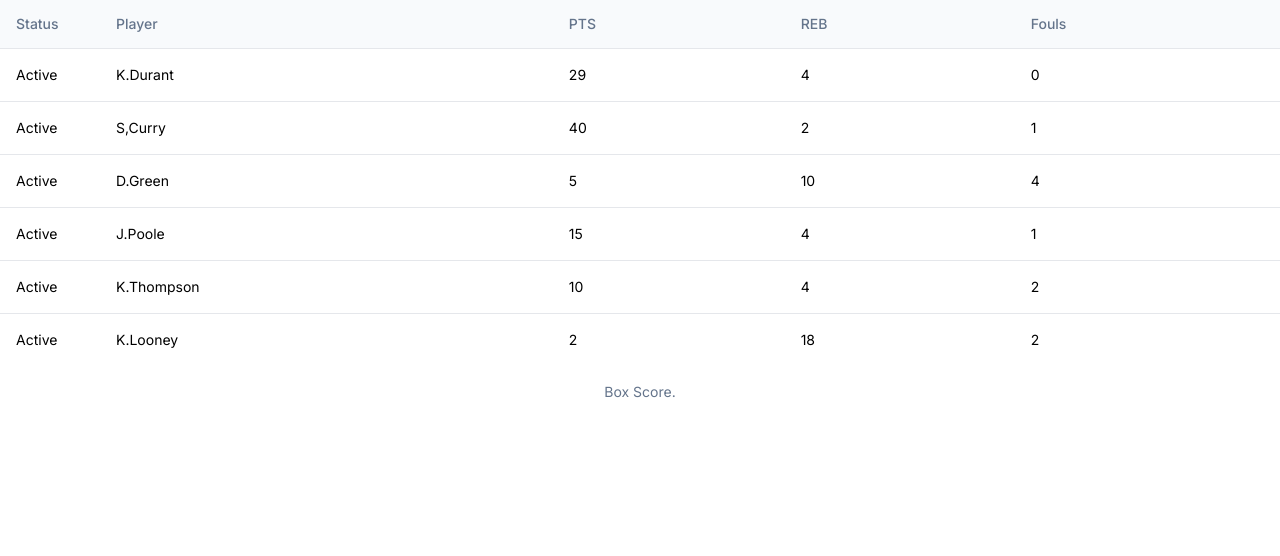
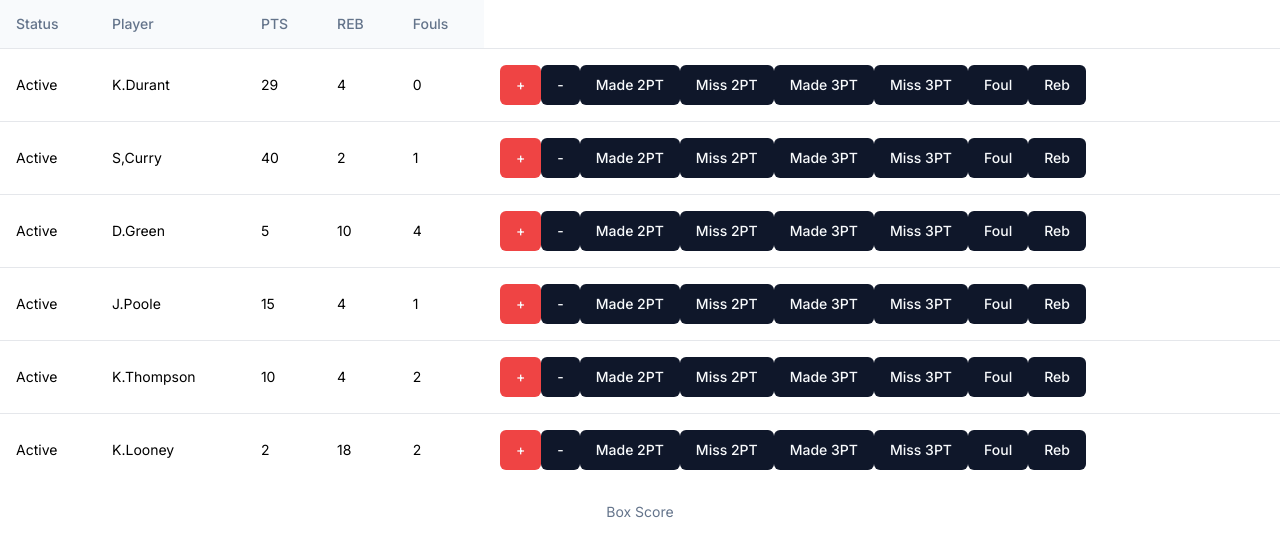
Before and after one commit to riqthedev/scorebook-app, a Next.js app: page / in a window 1280 px wide. Shown: the top 556 px of the page. Built offline with nearby package versions, Linux system fonts and the light colour scheme.

Commit message:
implement update stats

```diff
--- a/app/globals.css
+++ b/app/globals.css
@@ -6,6 +6,7 @@
 
 .player-buttons {
 
-    background-color: "green";
+    width: "10px";
+    height: "10px";
 
 }
--- a/components/shared/BoxScore.tsx
+++ b/components/shared/BoxScore.tsx
@@ -9,7 +9,7 @@
     TableRow,
   } from "@/components/ui/table"
 
-import PlayerRow from "./PlayerRow"
+import PlayerRows from "./PlayerRows"
 
 
 
@@ -19,10 +19,10 @@
 
     return (
         <Table>
-  <TableCaption>Box Score.</TableCaption>
+  <TableCaption>Box Score</TableCaption>
   <TableHeader>
     <TableRow>
-      <TableHead className="w-[100px]">Status</TableHead>
+      <TableHead>Status</TableHead>
       <TableHead>Player</TableHead>
       <TableHead>PTS</TableHead>
       <TableHead>REB</TableHead>
@@ -30,7 +30,7 @@
     </TableRow>
   </TableHeader>
   <TableBody>
-    <PlayerRow/>
+    <PlayerRows/>
   </TableBody>
 </Table>
 
--- a/components/shared/PlayerButtons.tsx
+++ b/components/shared/PlayerButtons.tsx
@@ -1,18 +1,24 @@
 "use client"
 
 import { Button } from "../ui/button"
+import { Stat } from "../shared/PlayerRows"
 
+interface Props {
+    updateStat: (stat: Stat) => void
+}
 
-export default function PlayerButtons () {
-
+export default function PlayerButtons (props: Props) {
+    const updateStat = props.updateStat
     return (
         <div className="player-buttons">
-            <Button>+</Button>
+            <Button className="bg-red-500">+</Button>
             <Button>-</Button>
-            <Button>Made 2PT</Button>
+            <Button onClick={() => updateStat("2P")}>Made 2PT</Button>
             <Button>Miss 2PT</Button>
             <Button>Made 3PT</Button>
             <Button>Miss 3PT</Button>
+            <Button>Foul</Button>
+            <Button>Reb</Button>
         </div>
     )
 }
--- a/components/shared/PlayerRow.tsx
+++ /dev/null
@@ -1,39 +0,0 @@
-"use client"
-
-import {
-    Table,
-    TableBody,
-    TableCaption,
-    TableCell,
-    TableHead,
-    TableHeader,
-    TableRow,
-  } from "@/components/ui/table"
-import PlayerButtons from "./PlayerButtons"
-
-
-export default function PlayerRow() {
-
-    const players = [
-        {id: 0, status: "Active", playerName: "K.Durant", points: 29, rebounds: 4, fouls: 0},
-        {id: 0, status: "Active", playerName: "S,Curry", points: 40, rebounds: 2, fouls: 1},
-        {id: 0, status: "Active", playerName: "D.Green", points: 5, rebounds: 10, fouls: 4},
-        {id: 0, status: "Active", playerName: "J.Poole", points: 15, rebounds: 4, fouls: 1},
-        {id: 0, status: "Active", playerName: "K.Thompson", points: 10, rebounds: 4, fouls: 2},
-        {id: 0, status: "Active", playerName: "K.Looney", points: 2, rebounds: 18, fouls: 2}
-      ]
-
-    return (
-        <>
-            {players.map(player => (
-                <TableRow key={player.id}>
-                    <TableCell>{player.status}</TableCell>
-                    <TableCell>{player.playerName}</TableCell>
-                    <TableCell>{player.points}</TableCell>
-                    <TableCell>{player.rebounds}</TableCell>
-                    <TableCell>{player.fouls}</TableCell>
-                </TableRow>
-            ))}
-        </>
-    )
-}
--- /dev/null
+++ b/components/shared/PlayerRows.tsx
@@ -0,0 +1,84 @@
+"use client"
+import { useState } from "react"
+import {
+    Table,
+    TableBody,
+    TableCaption,
+    TableCell,
+    TableHead,
+    TableHeader,
+    TableRow,
+} from "@/components/ui/table"
+import PlayerButtons from "./PlayerButtons"
+
+export interface Player {
+    id: number;
+    status: string;
+    playerName: string;
+    points: number;
+    rebounds: number;
+    fouls: number;
+}
+
+
+export type Stat = "rebounds" | "steals" | "FT" | "2P" | "3P" | "Miss 3P" | "Miss 2P" | "Miss FT" | "assist" | "block" | "foul"
+
+
+type Players = Player[]
+
+const initialPlayers: Players = [
+    { id: 1, status: "Active", playerName: "K.Durant", points: 29, rebounds: 4, fouls: 0 },
+    { id: 2, status: "Active", playerName: "S,Curry", points: 40, rebounds: 2, fouls: 1 },
+    { id: 3, status: "Active", playerName: "D.Green", points: 5, rebounds: 10, fouls: 4 },
+    { id: 4, status: "Active", playerName: "J.Poole", points: 15, rebounds: 4, fouls: 1 },
+    { id: 5, status: "Active", playerName: "K.Thompson", points: 10, rebounds: 4, fouls: 2 },
+    { id: 6, status: "Active", playerName: "K.Looney", points: 2, rebounds: 18, fouls: 2 }
+]
+const absurd = (x: never) => { }
+
+const updateStatGenerator = (players: Players, setPlayers: React.Dispatch<React.SetStateAction<Players>>, id: Number): (stat: Stat) => void  => {
+    const player = players.find((player) => player.id == id)
+    return (stat: Stat): void => {
+        if (!player) {
+            return
+        }
+        switch (stat) {
+            case "2P":
+                player.points += 2
+                setPlayers([...players])
+                return
+            default:
+                absurd(stat)
+                return
+        }
+
+
+    }
+
+}
+
+
+export default function PlayerRows() {
+
+    const [players, setPlayers] = useState<Players>(initialPlayers)
+
+
+
+
+
+
+    return (
+        <>
+            {players.map(player => (
+                <TableRow key={player.id}>
+                    <TableCell>{player.status}</TableCell>
+                    <TableCell>{player.playerName}</TableCell>
+                    <TableCell>{player.points}</TableCell>
+                    <TableCell>{player.rebounds}</TableCell>
+                    <TableCell>{player.fouls}</TableCell>
+                    <TableCell> <PlayerButtons updateStat={updateStatGenerator(players, setPlayers, player.id)}/> </TableCell>
+                </TableRow>
+            ))}
+        </>
+    )
+}
```
Also changed, not shown: lib/classes/player.class.tsx (added, +20 -0 lines).
